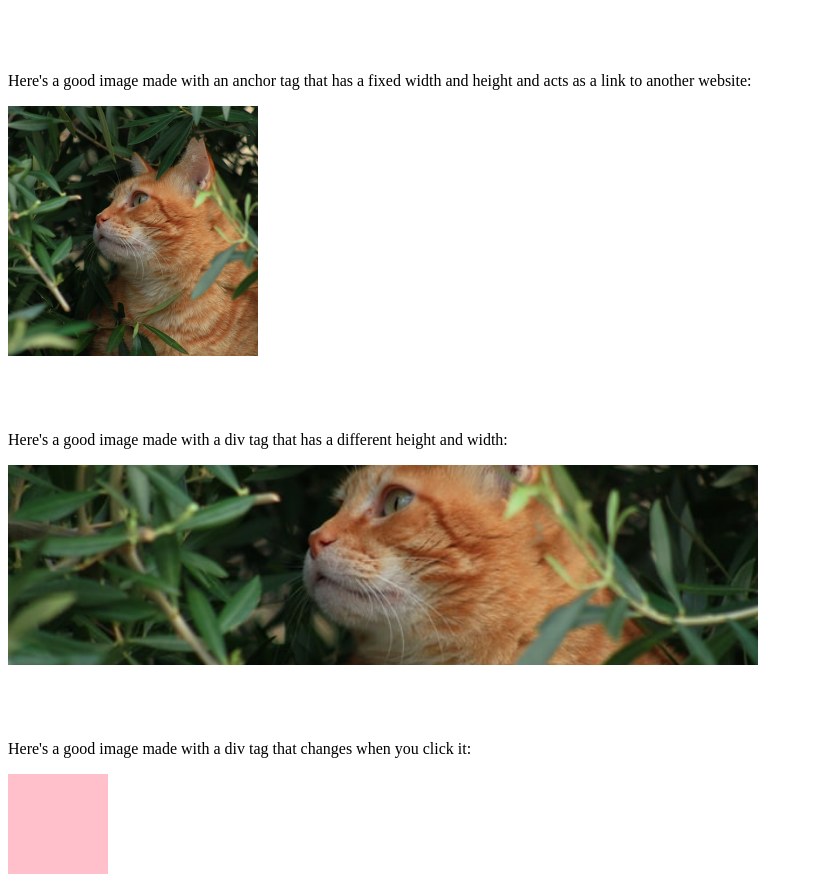
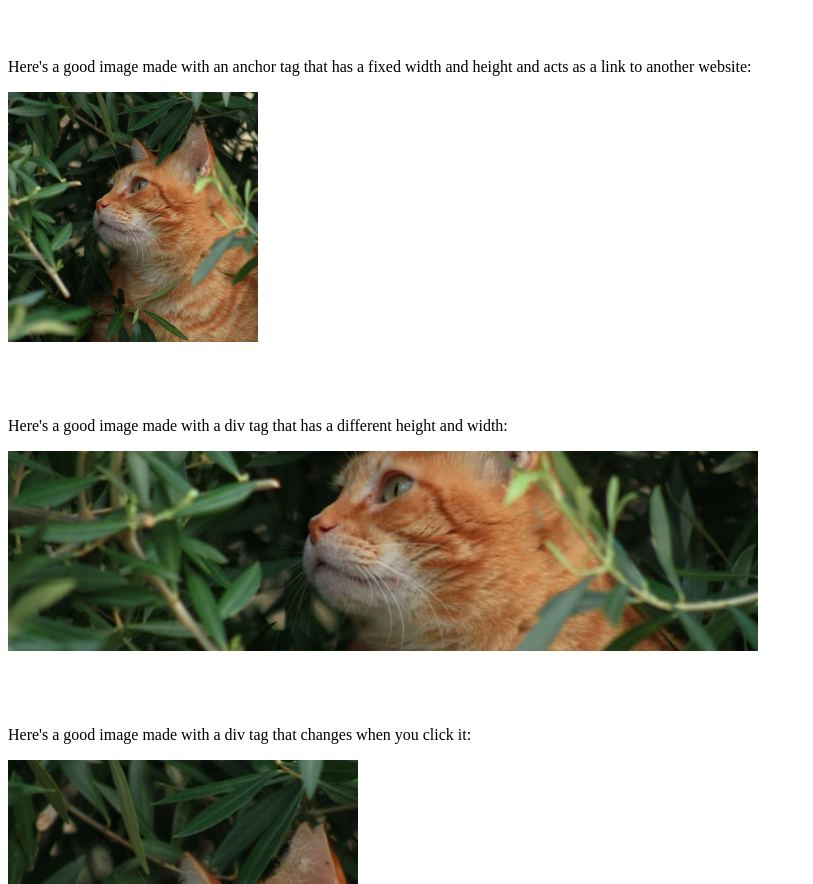
Before and after one commit to tombetthauser/css-examples, a plain HTML site: page image-tags/index.html in a window 1280 px wide. Shown: the part 1916-2800 px from the top of the page, without its empty margins (0-813 px from the left). Drawn offline with Linux system fonts and the light colour scheme.

Commit message:
Update this repo

```diff
--- a/image-tags/app.css
+++ b/image-tags/app.css
@@ -1,6 +1,6 @@
 
 section {
-  margin-top: 75px;
+  margin-bottom: 75px;
 }
 
 .image-0 {
@@ -43,7 +43,9 @@ section {
 }
 
 .image-6 {
-  height: 100px;
-  width: 100px;
-  background-color: pink;
+  height: 500px;
+  width: 350px;
+  background-image: url("./images/cat-1.jpg");
+  background-position: center;
+  background-size: cover;
 }
--- a/image-tags/index.html
+++ b/image-tags/index.html
@@ -5,10 +5,10 @@
   <script src="app.js"></script>
 </head>
 <body>
-  <header>
+  <section>
     <h1>Image Code Examples</h1>
     <p>Below are some examples of different common ways to make images in your projects. Check out the app.css file for the style constraints and the app.js file for the last example. Note that all the below images use the same source image in the project's images directory.</p>
-  </header>
+  </section>
   <section>
     <p>Here's a regular un-styled image made with an image tag:</p>
     <img class="image-0" src="./images/cat-1.jpg">
```
